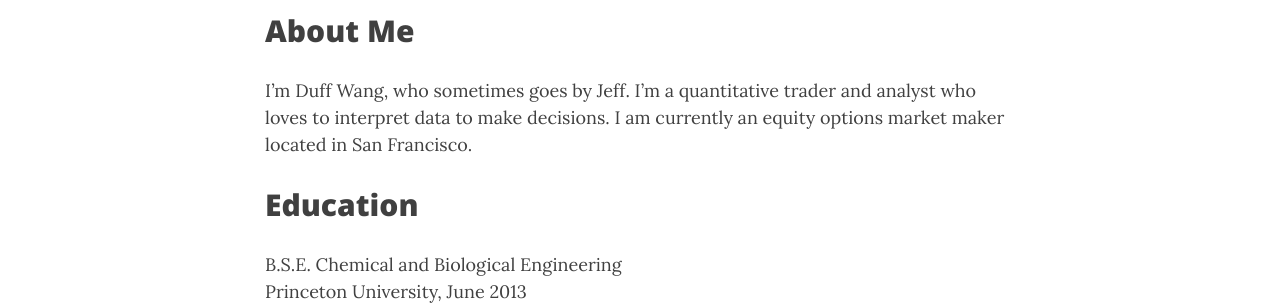
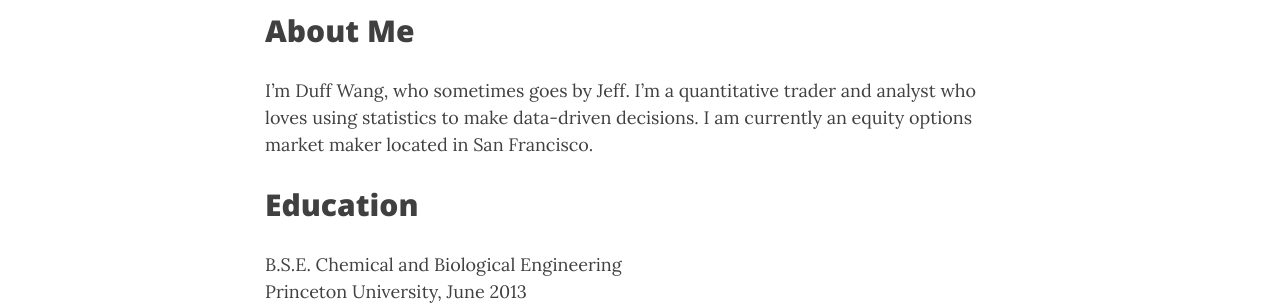
Before and after one commit to duffwang/duffwang.github.io, a Jekyll site: the page built from aboutme.md, in a window 1280 px wide and 1186 px high. Shown: the part 598-903 px from the top of the window. Built offline with Jekyll 4.4.1, drawn with Linux system fonts in a browser that asks for light colours; nearby versions of some CDN libraries.

```diff
--- a/aboutme.md
+++ b/aboutme.md
@@ -8,7 +8,7 @@ subtitle: Quantitative trader, data enthusiast
 
 ## About Me
 
-I'm Duff Wang, who sometimes goes by Jeff. I'm a quantitative trader and analyst who loves to interpret data to make decisions. I am currently an equity options market maker located in San Francisco.
+I'm Duff Wang, who sometimes goes by Jeff. I'm a quantitative trader and analyst who loves using statistics to make data-driven decisions. I am currently an equity options market maker located in San Francisco.
 
 ## Education
 
```
Also changed, not shown: projects.md (+7 -1 lines).
